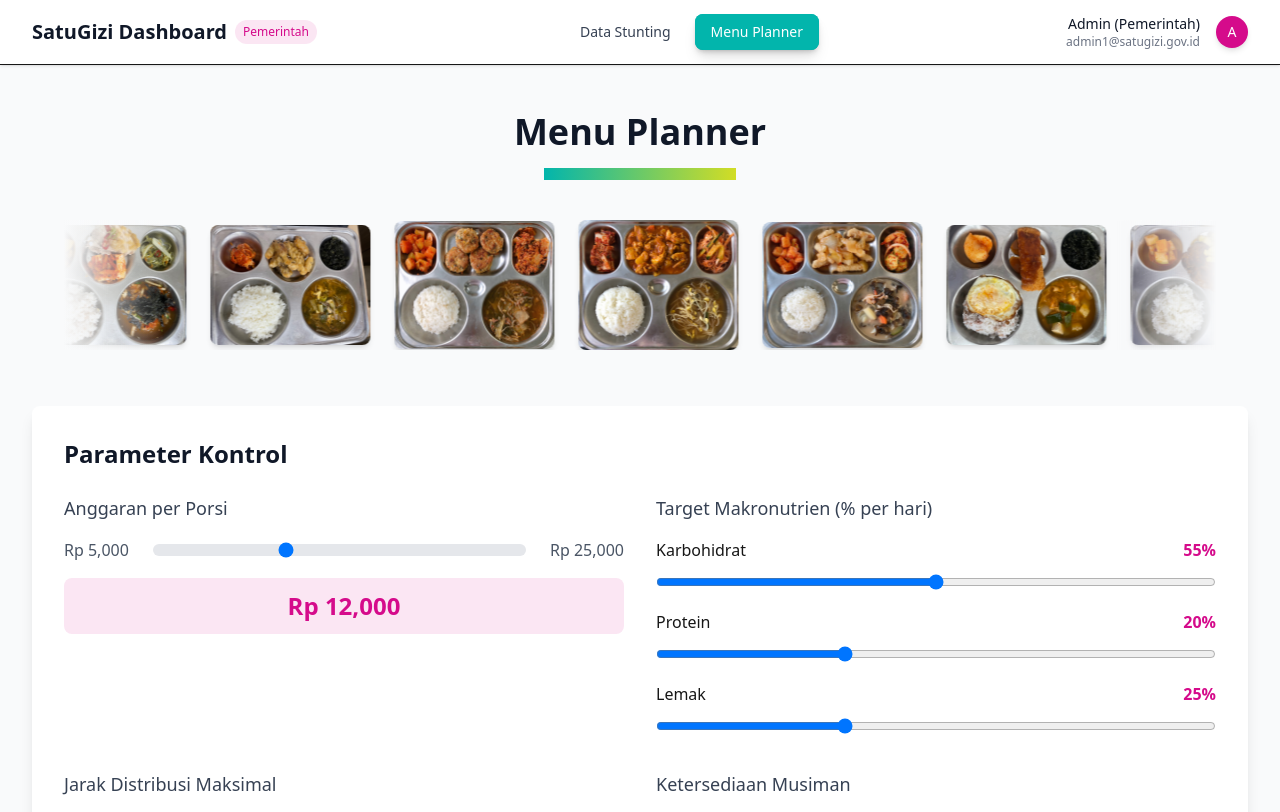
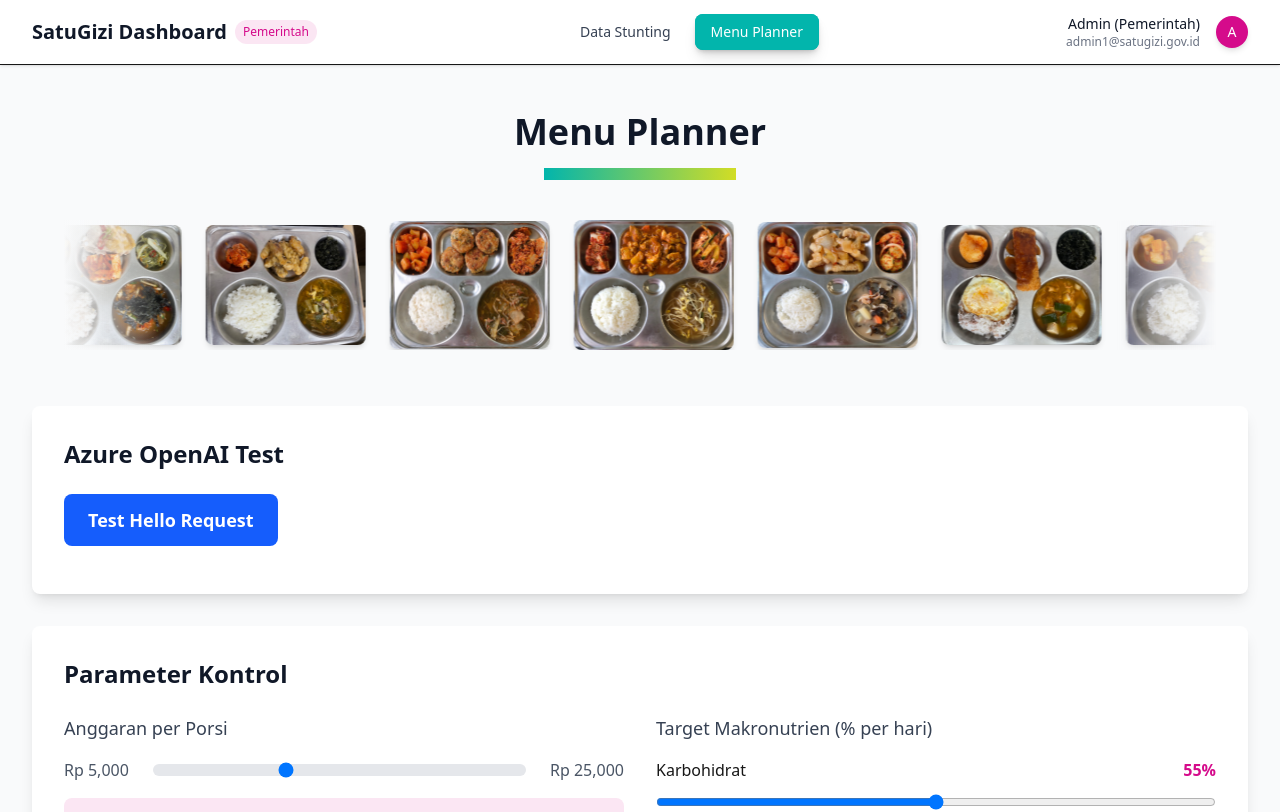
Before and after one commit to Tianrider/satu-gizi, a Next.js app: page /gov/menu-planner in a window 1280 px wide. Shown: the top 812 px of the page. Built offline with nearby package versions, Linux system fonts and the light colour scheme.

Commit message:
feat: integrate Azure OpenAI API for chat functionality in menu planner

```diff
--- /dev/null
+++ b/src/app/gov/menu-planner/azure-openai.ts
@@ -0,0 +1,67 @@
+const AZURE_OPENAI_CONFIG = {
+  baseURL:
+    'https://ai-hadiwijayachristian70430ai861360787903.openai.azure.com/openai/deployments/gpt-4o/chat/completions',
+  apiVersion: '2024-12-01-preview',
+  apiKey:
+    'FYxfYqsGMw0kh2iNwUFDSLtaNGSoXR2J1m17YG4mDNoJjfLKuLxSJQQJ99BEACHYHv6XJ3w3AAAAACOGUO6X',
+};
+
+interface ChatMessage {
+  role: 'system' | 'user' | 'assistant';
+  content: string;
+}
+
+interface ChatCompletionRequest {
+  messages: ChatMessage[];
+}
+
+interface ChatCompletionResponse {
+  choices: Array<{
+    message: {
+      role: string;
+      content: string;
+    };
+  }>;
+}
+
+export async function sendChatCompletion(
+  messages: ChatMessage[]
+): Promise<string> {
+  try {
+    const response = await fetch(
+      `${AZURE_OPENAI_CONFIG.baseURL}?api-version=${AZURE_OPENAI_CONFIG.apiVersion}`,
+      {
+        method: 'POST',
+        headers: {
+          'api-key': AZURE_OPENAI_CONFIG.apiKey,
+          'Content-Type': 'application/json',
+          'User-Agent': 'SatuGizi/1.0.0',
+        },
+        body: JSON.stringify({
+          messages,
+        } as ChatCompletionRequest),
+      }
+    );
+
+    if (!response.ok) {
+      throw new Error(
+        `Azure OpenAI API request failed: ${response.status} ${response.statusText}`
+      );
+    }
+
+    const data: ChatCompletionResponse = await response.json();
+    return data.choices[0]?.message?.content || 'No response received';
+  } catch (error) {
+    console.error('Error calling Azure OpenAI API:', error);
+    throw error;
+  }
+}
+
+export async function sendHelloRequest(): Promise<string> {
+  const messages: ChatMessage[] = [
+    { role: 'system', content: 'You are a helpful assistant.' },
+    { role: 'user', content: 'Hello!' },
+  ];
+
+  return await sendChatCompletion(messages);
+}
--- a/src/app/gov/menu-planner/page.tsx
+++ b/src/app/gov/menu-planner/page.tsx
@@ -3,6 +3,7 @@
 import { useState } from 'react';
 import Marquee from 'react-fast-marquee';
 import Image from 'next/image';
+import { sendHelloRequest } from './azure-openai';
 
 export default function MenuPlannerPage() {
   const [budget, setBudget] = useState(12000);
@@ -13,6 +14,8 @@ export default function MenuPlannerPage() {
   const [season, setSeason] = useState('hujan');
   const [currentMonth, setCurrentMonth] = useState('Januari');
   const [isGenerating, setIsGenerating] = useState(false);
+  const [testResponse, setTestResponse] = useState('');
+  const [isTesting, setIsTesting] = useState(false);
 
   const months = [
     'Januari',
@@ -38,6 +41,20 @@ export default function MenuPlannerPage() {
     setIsGenerating(true);
     await new Promise((resolve) => setTimeout(resolve, 2000));
     setIsGenerating(false);
+  };
+
+  const testAzureOpenAI = async () => {
+    setIsTesting(true);
+    setTestResponse('');
+    try {
+      const response = await sendHelloRequest();
+      setTestResponse(response);
+    } catch (error) {
+      setTestResponse(
+        `Error: ${error instanceof Error ? error.message : 'Unknown error'}`
+      );
+    }
+    setIsTesting(false);
   };
 
   const getMenuForDate = (date: number) => {
@@ -95,6 +112,29 @@ export default function MenuPlannerPage() {
             ))}
           </Marquee>
         </div>
+      </div>
+
+      <div className='bg-white rounded-lg shadow-lg p-8'>
+        <h2 className='text-2xl font-semibold text-gray-900 mb-6'>
+          Azure OpenAI Test
+        </h2>
+        <div className='flex items-center space-x-4 mb-4'>
+          <button
+            onClick={testAzureOpenAI}
+            disabled={isTesting}
+            className='bg-blue-600 text-white px-6 py-3 text-lg font-semibold rounded-lg hover:bg-blue-700 transition-colors disabled:opacity-50 disabled:cursor-not-allowed'
+          >
+            {isTesting ? 'Testing...' : 'Test Hello Request'}
+          </button>
+        </div>
+        {testResponse && (
+          <div className='bg-gray-50 p-4 rounded-lg border'>
+            <h3 className='text-lg font-medium text-gray-900 mb-2'>
+              Response:
+            </h3>
+            <p className='text-gray-700 whitespace-pre-wrap'>{testResponse}</p>
+          </div>
+        )}
       </div>
 
       <div className='bg-white rounded-lg shadow-lg p-8'>
```
